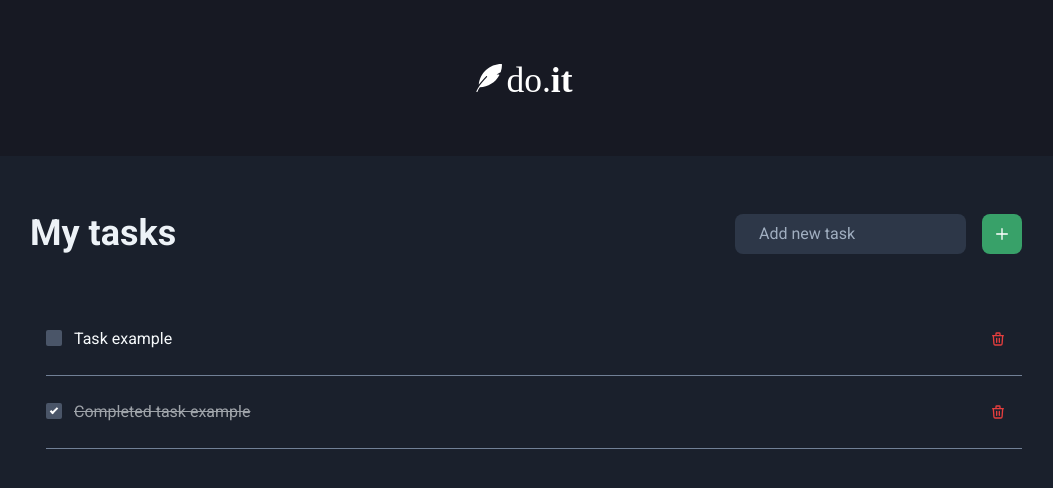
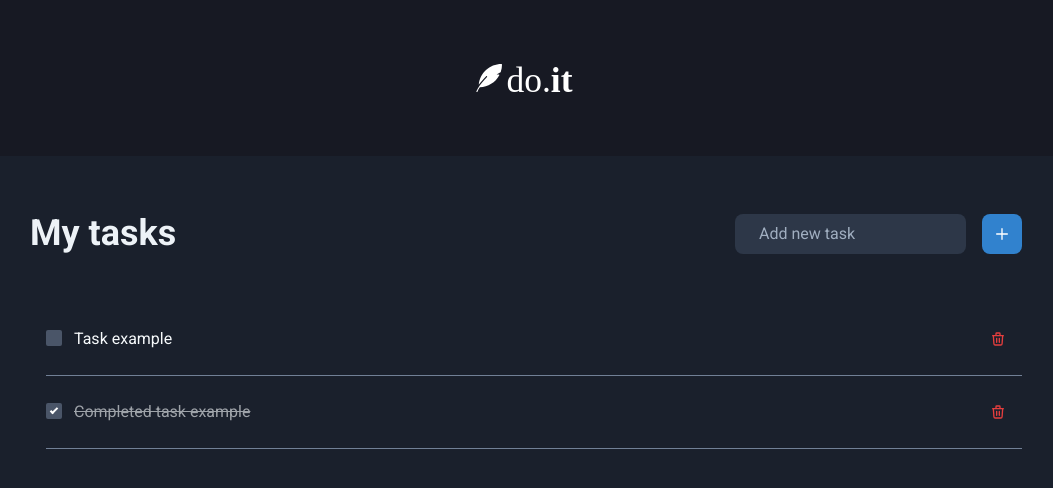
Before and after one commit to Gilvan-Araujo/DoIt, a Next.js app: page / in a window 1280 px wide. Shown: the top 488 px of the page, without its empty margins (114-1167 px from the left). Built offline with nearby package versions, Linux system fonts and the light colour scheme.

Commit message:
Update add button color

```diff
--- a/src/components/TaskList/index.tsx
+++ b/src/components/TaskList/index.tsx
@@ -114,13 +114,13 @@ export function TaskList() {
                         fontWeight="700"
                         borderRadius="0.5rem"
                         border={0}
-                        bg="green.500"
+                        bg="blue.500"
                         color="gray.100"
                         display="flex"
                         flexDir="row"
                         alignItems="center"
                         p={3}
-                        _hover={{ bg: "green.600" }}
+                        _hover={{ bg: "blue.600" }}
                         transition='background 250ms'
                         aria-label="Create new task"
                         type="submit"
```
